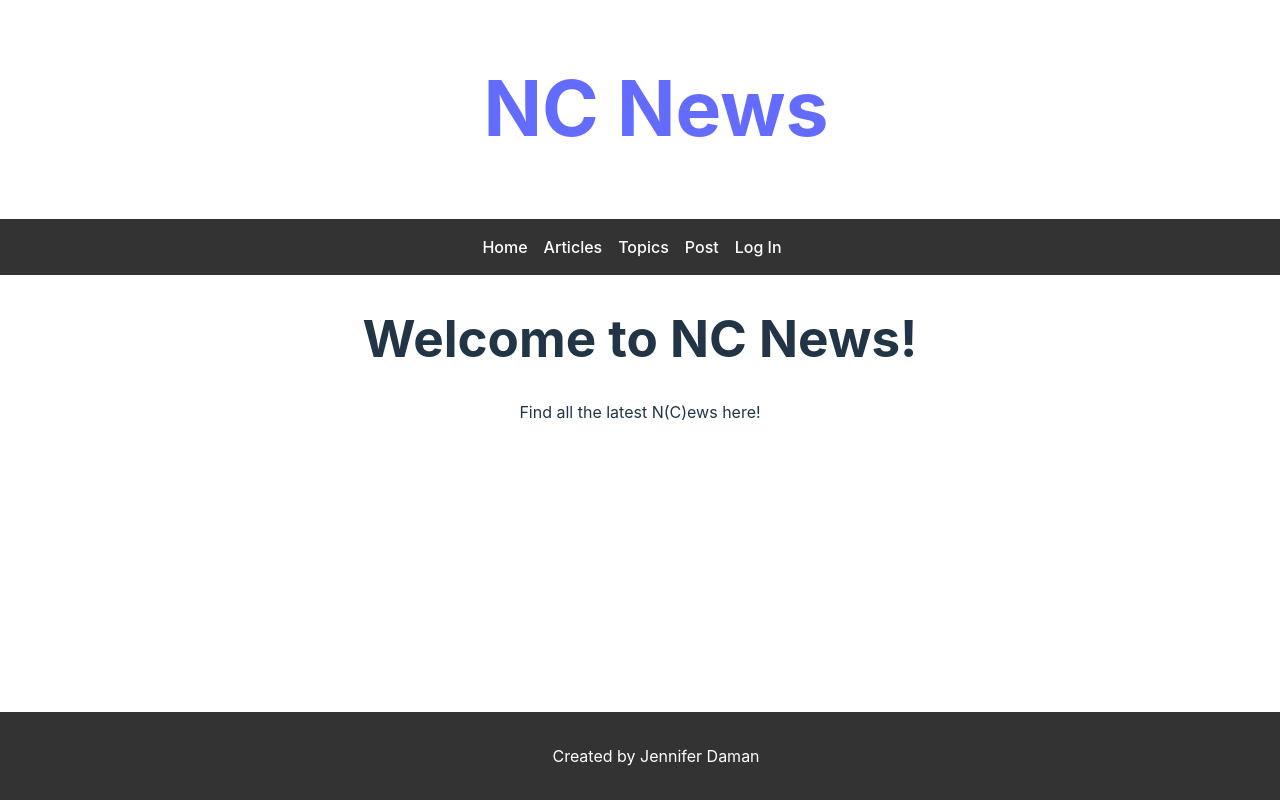
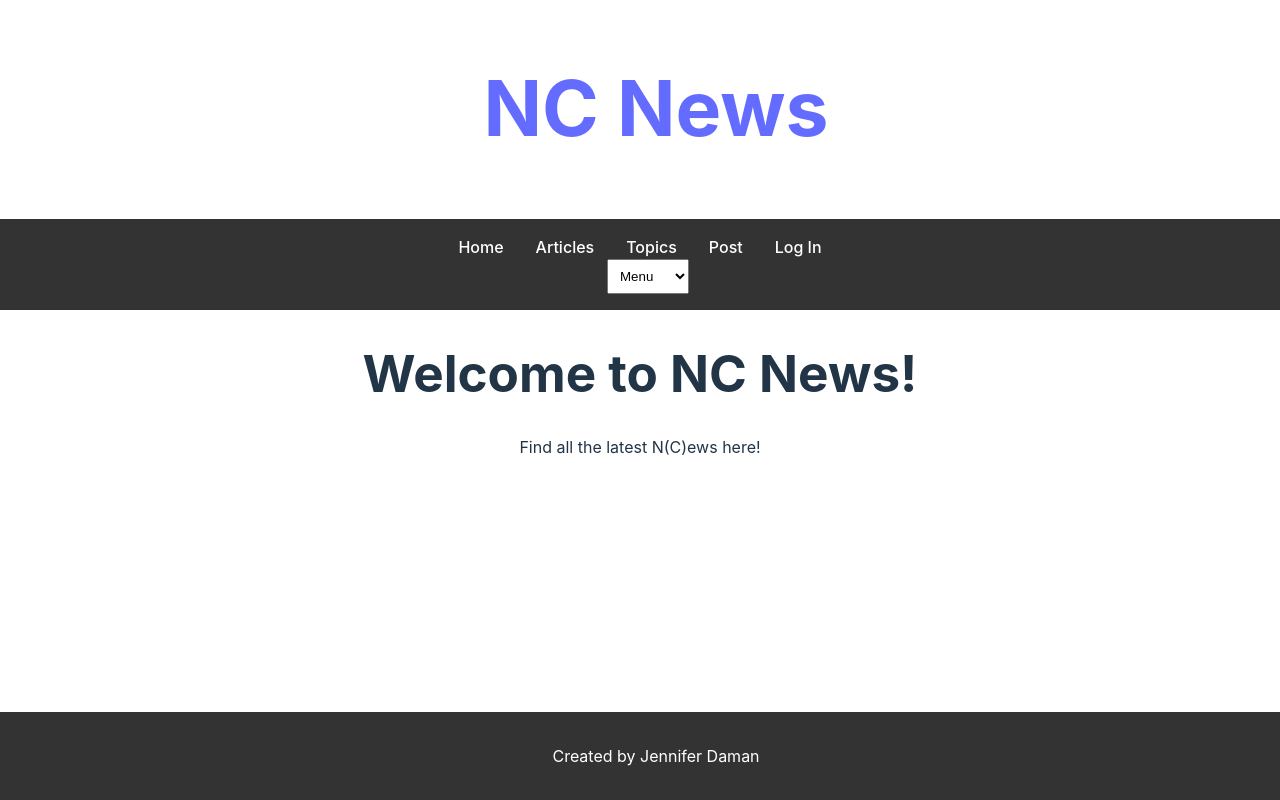
Before and after one commit to jencba/nc-news, a React (Vite) app: page / in a window 1280 px wide. Shown: the top 800 px of the page. Built offline with nearby package versions, Linux system fonts and the light colour scheme.

Commit message:
styling changes

```diff
--- a/src/App.css
+++ b/src/App.css
@@ -1,14 +1,12 @@
 .App {
   display: flex;
   flex-direction: column;
-  min-height: 100vh;
+  min-height: 100vh; /* Full viewport height ensures footer behavior */
   font-size: 16px;
 }
 
-
-
 #root {
-  flex-grow: ;  /* Ensures the content area takes up available space */
+  flex-grow: 1; /* Fills the available space between header and footer */
   width: 100%;
   margin: 0 auto;
   padding: 0rem;
@@ -20,9 +18,10 @@
   color: white;
   text-align: center;
   padding: 1rem;
-  margin-top: auto;
+  margin-top: auto; /* Push footer to the bottom */
   width: 100%;
 }
+
 .header {
   width: 100%;
   color: white;
@@ -31,6 +30,7 @@
   text-align: center;
   margin: 0;
 }
+
 .navbar {
   display: flex;
   justify-content: center;
@@ -41,6 +41,18 @@
   flex-wrap: wrap;
 }
 
+
+.sorting-options {
+  padding: 10px;
+
+}
+
+.navbar-toggle {
+  display: none;
+  background: none;
+  border: none;
+  cursor: pointer;
+}
 /* .navbar-left .logo {
   font-size: 1.5rem;
   font-weight: bold;
@@ -57,7 +69,7 @@
 }
 
 .navbar-center .nav-links li {
-  margin-right: 1rem;
+  margin:0 1rem;
 
 }
 
@@ -92,18 +104,24 @@
   right: -0.5rem;
 }
 
+select {
+  margin-left: 1rem;
+  padding: 0.5rem;
+}
+
 .article-card-img {
-  width: 100%;
+  width: 40%;
   height: 200px;
   object-fit: cover;
   border-radius: 5px;
+  padding: 5px;
 }
 
 .comment-card {
   align-items: center;
   background-color: #f9f9f9;
   padding: 10px;
-  margin: 10px 0;
+  margin: 10px 10px;
   border-radius: 5px;
   font-size: 10px;
   color: #555;
@@ -123,6 +141,14 @@
 }
 /* Responsive Media Queries */
 @media (max-width: 1200px) {
+  .navbar .nav-links {
+    display: none;
+  }
+
+  .drop-down-menu{
+    display: inline-block;
+    width:300px;
+  }
   .header {
     font-size: 1.25rem; /* Adjust font size for medium screens */
   }
@@ -137,6 +163,7 @@
 }
 
 @media (max-width: 768px) {
+
   .header {
     font-size: 1.2rem; /* Adjust font size for smaller screens */
   }
--- a/src/components/NavBar.jsx
+++ b/src/components/NavBar.jsx
@@ -1,10 +1,20 @@
-import React from "react";
+import React, { useState } from "react";
 import { Link } from "react-router-dom";
 
+
 export const NavBar = () => {
+  const [menuOpen, setMenuOpen] = useState(false);
+
+  const toggleMenu = () => {
+    setMenuOpen(!menuOpen);
+  };
+
   return (
     <nav className="navbar">
-     <div className="navbar-center">
+      <button className="navbar-toggle" onClick={toggleMenu}>
+        ☰
+      </button>
+      <div className={`navbar-center ${menuOpen ? "show" : ""}`}>
         <ul className="nav-links">
           <li>
             <Link to="/home">Home</Link>
@@ -22,6 +32,16 @@ export const NavBar = () => {
             <Link to="/login">Log In</Link>
           </li>
         </ul>
+        <select className="drop-down-menu" onChange={(e) => (window.location.href = e.target.value)}>
+          <option value="" selected="selected">
+            Menu
+          </option>
+          <option value="/home">Home</option>
+          <option value="/articles">Articles</option>
+          <option value="/topics">Topics</option>
+          <option value="/post">Post</option>
+          <option value="/login">Log In</option>
+        </select>
       </div>
     </nav>
   );
--- a/src/index.css
+++ b/src/index.css
@@ -23,6 +23,7 @@ a:hover {
 }
 
 body {
+  height: 100%;
   margin: 0;
   display: flex;
   flex-direction: column;
```
Lines whose indentation alone changed are shown as unchanged.
